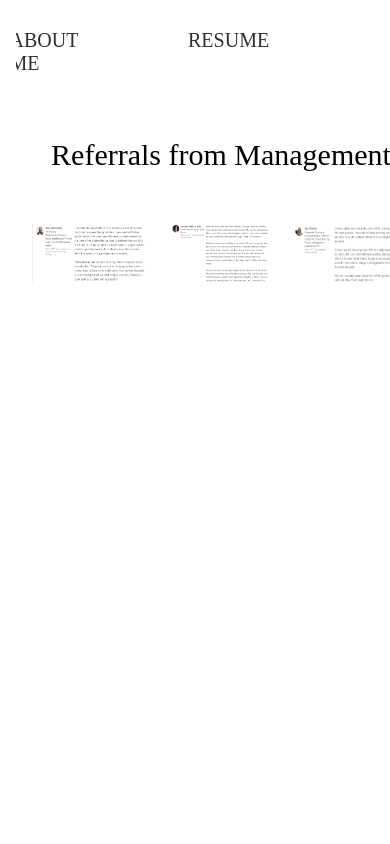
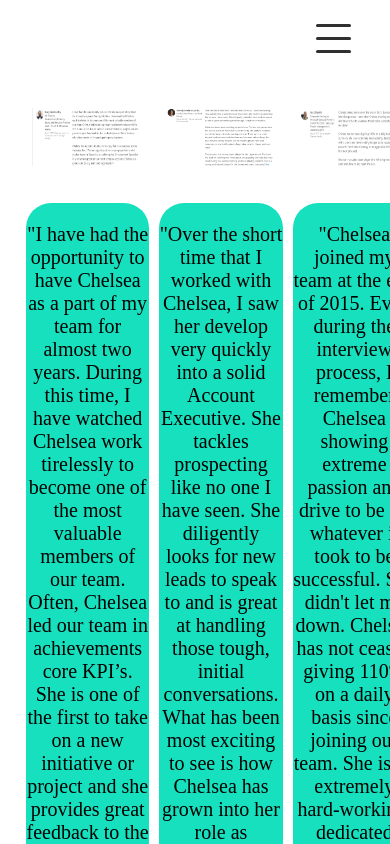
Before and after one commit to chelsswylie/self, an Angular app: page /References in a window 390 px wide. Shown: the top 844 px of the page. Built offline with nearby package versions, Linux system fonts and the light colour scheme.

Commit message:
media query for navbar and aboutme

```diff
--- a/src/app/about-me/about-me.component.css
+++ b/src/app/about-me/about-me.component.css
@@ -28,38 +28,6 @@ header {
 *::after {
   box-sizing: border-box;
 }
-
-/* Custom properties, update for design */
-/* :root {
-  --ff-primary: "PT Serif", serif;
-  --fw-reg: 300;
-  --fw-bold: 900;
-
-  --clr-light: #fff;
-  --clr-dark: #303030;
-  --clr-accent: #16e0bd;
-
-  --sf-h1: 3rem;
-  --fs-h2: 2.25rem;
-  --fs-h3: 1.25rem;
-  --fs-body: 1rem;
-} */
-/*
-@media (min-width: 800px) {
-  :root {
-    --fs-h1: 4.5;
-    --fs-h2: 3.75rem;
-    --fs-h3: 1.5rem;
-    --fs-body: 1.125rem;
-  }
-} */
-
-/* Section above not working */
-/* .logo {
-  width: 50vw;
-  text-align: center;
-  height: 150px;
-} */
 
 /* General styles */
 
@@ -143,6 +111,37 @@ nav {
   position: relative;
 }
 
+/* My Services section */
+
+.my-resume {
+  background-color: #303030;
+  /* background-image: url(../../assets/stockphotowebdev.jpg) */
+  /* background-size: cover; */
+  color: #fff;
+  text-align: center;
+  width: 100vw;
+}
+
+.section__subtitle--my-resume {
+  color: #16e0bd;
+  position: relative;
+}
+
+.service {
+  float: left;
+  width: 33.33%;
+  padding: 10px;
+}
+
+.section__subtitle--my-resume::after {
+  content: "";
+  display: block;
+  width: 25%;
+  height: 1px;
+  margin: 0.5em auto 1em;
+  background-color: #fff;
+}
+
 @media (min-width: 600px) {
   .intro {
     display: grid;
@@ -176,32 +175,17 @@ nav {
   }
 }
 
-/* My Services section */
+@media (max-width: 800px) {
+  #Resume {
+    height: 400px;
+  }
 
-.my-resume {
-  background-color: #303030;
-  /* background-image: url(../../assets/stockphotowebdev.jpg) */
-  background-size: cover;
-  color: #fff;
-  text-align: center;
+  li {
+    display: block;
+  }
+  header {
+    /* height: 50px; */
+    width: 100vw;
+    text-align: center;
+  }
 }
-
-.section__subtitle--my-resume {
-  color: #16e0bd;
-  position: relative;
-}
-
-.service {
-  float: left;
-  width: 33.33%;
-  padding: 10px;
-}
-
-.section__subtitle--my-resume::after {
-  content: "";
-  display: block;
-  width: 25%;
-  height: 1px;
-  margin: 0.5em auto 1em;
-  background-color: #fff;
-}
--- a/src/app/navbar/navbar.component.css
+++ b/src/app/navbar/navbar.component.css
@@ -49,3 +49,116 @@ head {
   font-size: 20px;
   text-align: center;
 }
+
+/* Hamburger */
+
+.mobile__menu {
+  display: none;
+}
+
+.hamburger {
+  position: absolute;
+  width: 35px;
+  height: 30px;
+  top: 14px;
+
+  right: 10%;
+  z-index: 5;
+  cursor: pointer;
+}
+
+.hamburger div {
+  position: relative;
+  width: 35px;
+  height: 3px;
+  border-radius: 3px;
+  background-color: #303030;
+  margin-top: 10px;
+}
+
+#toggle {
+  display: none;
+}
+
+#toggle:checked + .hamburger .hamburger__top {
+  transform: rotate(-45deg);
+  margin-top: 17.5px; /* Half the size of hamburger height */
+}
+
+#toggle:checked + .hamburger .hamburger__meat {
+  transform: rotate(45deg);
+  margin-top: -3px; /* Negative value of hamburger div height */
+}
+
+#toggle:checked + .hamburger .hamburger__bottom {
+  transform: scale(0);
+}
+
+#toggle:checked + .hamburger + .hamburger__nav {
+  top: 0;
+}
+
+.hamburger__nav {
+  position: fixed;
+  z-index: 4;
+  width: 100%;
+  height: 100%;
+  background-color: #303030;
+  top: -100%;
+  left: 0;
+  right: 0;
+  bottom: 0;
+  overflow: hidden;
+  transition: all 0.3s ease-in-out;
+}
+
+.hamburger__nav .hamburger__nav--wrapper {
+  position: relative;
+  overflow-y: auto;
+  height: 100%;
+}
+
+.hamburger__nav--items {
+  height: 100vh;
+  display: flex;
+  list-style: none;
+  flex-direction: column;
+  align-items: center;
+  justify-content: center;
+}
+
+.hamburger__nav--items a {
+  margin-top: 40px;
+  color: #16e0bd;
+  opacity: 0;
+  text-decoration: none;
+  font-size: 46px;
+  letter-spacing: 3px;
+  transition: all 0.3s ease 0s;
+}
+
+.hamburger__nav--items a:first-child {
+  margin-top: 0;
+}
+
+.hamburger__nav--wrapper nav a {
+  opacity: 1;
+}
+
+.hamburger__nav--wrapper nav a:hover {
+  opacity: 1;
+  color: #ffc914;
+}
+
+@media screen and (max-width: 1000px) and (min-width: 100px) {
+  .mobile__menu {
+    display: inherit;
+  }
+  .nav-links-1 {
+    display: none;
+  }
+  .nav-section {
+    height: 70px;
+    width: 100%;
+  }
+}
--- a/src/app/navbar/navbar.component.html
+++ b/src/app/navbar/navbar.component.html
@@ -10,6 +10,24 @@
     <li><a href="/Resume">Resume</a></li>
     <li><a href="/References">Referrals</a></li>
   </ul>
+
+  <div class="mobile__menu">
+    <input id="toggle" type="checkbox" />
+    <label class="hamburger" for="toggle">
+      <div class="hamburger__top"></div>
+      <div class="hamburger__meat"></div>
+      <div class="hamburger__bottom"></div>
+    </label>
+    <div class="hamburger__nav">
+      <div class="hamburger__nav--wrapper">
+        <nav class="hamburger__nav--items">
+          <li><a href="/AboutMe">About Me</a></li>
+          <li><a href="/Resume">Resume</a></li>
+          <li><a href="/References">Referrals</a></li>
+        </nav>
+      </div>
+    </div>
+  </div>
   <!-- <ul class="nav-links-2">
     <li><a href="/Grand Circus">Grand Circus/Coding</a></li>
     <li><a href="/CMU">CMU/Music</a></li>
--- a/src/app/references/references.component.css
+++ b/src/app/references/references.component.css
@@ -1,14 +1,31 @@
-.item1 {
-  grid-area: header;
-}
+/* .item1 { */
+/* grid-area: header; */
+/* } */
 .item2 {
-  grid-area: menu;
+  /* grid-area: menu; */
 }
 .item3 {
-  grid-area: main;
+  /* grid-area: main; */
 }
 .item4 {
-  grid-area: right;
+  /* grid-area: right; */
+}
+
+.item5 {
+  /* grid-area: menu; */
+  /* margin-top: 500px; */
+  border-radius: 25px;
+  background-color: #16e0bd;
+}
+.item6 {
+  /* grid-area: main; */
+  border-radius: 25px;
+  background-color: #16e0bd;
+}
+.item7 {
+  /* grid-area: right; */
+  border-radius: 25px;
+  background-color: #16e0bd;
 }
 
 img {
@@ -18,10 +35,11 @@ img {
 .grid-container {
   width: 100vw;
   display: grid;
-  grid-template-areas:
+  grid-template-columns: 1fr 1fr 1fr;
+  /* grid-template-areas:
     "header header header header header header"
     "menu menu main main right right"
-    "menu menu main main right right";
+    "menu menu main main right right"; */
   grid-gap: 10px;
   /* background-color: #2196f3; */
   padding: 10px;
@@ -31,7 +49,7 @@ img {
   /* background-color: #16e0bd; */
   text-align: center;
   padding: 20px 0;
-  font-size: 30px;
+  font-size: 20px;
 }
 #Wendy {
   width: 33.33%;
--- a/src/app/references/references.component.html
+++ b/src/app/references/references.component.html
@@ -1,5 +1,5 @@
 <div class="grid-container">
-  <div class="item1">Referrals from Management</div>
+  <!-- <div class="item1">Referrals from Management</div> -->
   <div class="item2">
     <img src="../../assets/Gary recommendation.png" alt="Gary" />
   </div>
@@ -9,16 +9,47 @@
   <div class="item4">
     <img src="../../assets/Joy recommendation.png" alt="Joy" />
   </div>
-  <div class="item2">
-    <img src="../../assets/Gary recommendation.png" alt="Gary" />
+  <div class="item5">
+    "I have had the opportunity to have Chelsea as a part of my team for almost
+    two years. During this time, I have watched Chelsea work tirelessly to
+    become one of the most valuable members of our team. Often, Chelsea led our
+    team in achievements core KPI’s. She is one of the first to take on a new
+    initiative or project and she provides great feedback to the leadership
+    team. She is fearless when it comes to selling and gaining new business.
+    Chelsea has a great attitude and energy that is contagious across the sales
+    floor. This energy allowed her to progress from a mid-market Account
+    Executive to an Enterprise Development Specialist in which she supported our
+    most complex accounts. Chelsea is a great asset to any team and
+    organization!"<br /><br />
+    Gary Abernathy, Executive VP of Sales
   </div>
-  <div class="item3">
-    <img src="../../assets/Wendy recommendation.png" alt="Wendy" />
+  <div class="item6">
+    "Over the short time that I worked with Chelsea, I saw her develop very
+    quickly into a solid Account Executive. She tackles prospecting like no one
+    I have seen. She diligently looks for new leads to speak to and is great at
+    handling those tough, initial conversations. What has been most exciting to
+    see is how Chelsea has grown into her role as Account Executive. Most
+    recently she skilfully handled one of the larger deals in our department.
+    There were several internal and external stakeholders and she was able to
+    keep the deal moving along, despite lots of moving pieces. She kept everyone
+    on track with planned agendas, creative ideas, and next steps. Chelsea also
+    is a strong team player for the department. She took the lead on training
+    new hires about prospecting and was also very vocal during our weekly
+    training and role playing sessions. She is a strong and valued player for
+    the department and company!"<br /><br />
+    Wendy Edelman, Sales Manager
   </div>
-  <div class="item4">
-    <img src="../../assets/Joy recommendation.png" alt="Joy" />
+  <div class="item7">
+    "Chelsea joined my team at the end of 2015. Even during the interview
+    process, I remember Chelsea showing extreme passion and drive to be do
+    whatever it took to be successful. She didn't let me down. Chelsea has not
+    ceased giving 110% on a daily basis since joining our team. She is an
+    extremely hard-working, dedicated employee with a vision and never ending
+    hunger to be successful and a powerful motivational energy to be aggressive
+    in her quench for that next prospect. She's an invaluable team player who
+    will bring the competitive spirit and drive to any team she's on."
+    <br /><br />Joy Olivetti, Sales Manager
   </div>
-  <!-- <div class="item5">Footer</div> -->
 </div>
 
 <!-- <header>
--- a/src/app/resume/resume.component.css
+++ b/src/app/resume/resume.component.css
@@ -11,7 +11,7 @@
 
 .sidebar {
   /* width: 100%; */
-  height: 130%;
+  height: 150%;
   position: absolute;
   writing-mode: vertical-rl;
   text-orientation: mixed;
@@ -109,3 +109,10 @@ h3 {
 .line {
   text-decoration: overline;
 }
+
+@media screen and (max-width: 1000px) and (min-width: 100px) {
+  .sidebar {
+    height: 200%;
+    width: 13%;
+  }
+}
```
